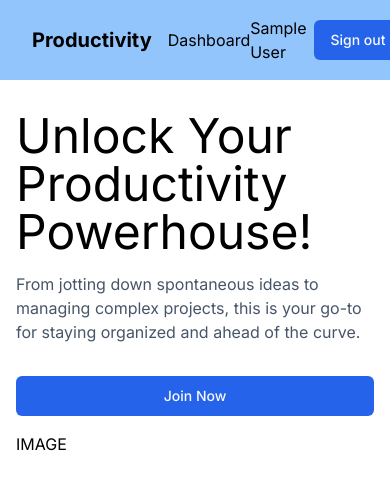
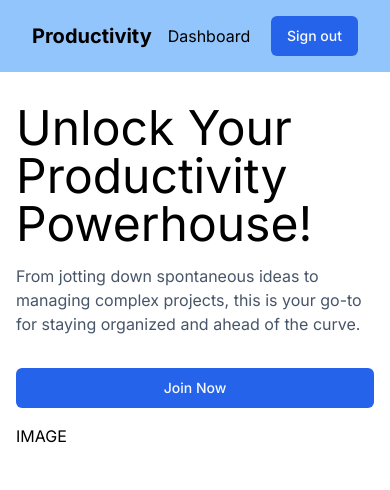
Before and after one commit to trevorphilbrick/productivity-app, a Next.js app: page / in a window 390 px wide. Shown: the top 490 px of the page. Built offline with nearby package versions, Linux system fonts and the light colour scheme; no server answers; sample sign-in values are in the browser's storage.

Commit message:
hide name on small screens

```diff
--- a/src/components/ui/navbar.tsx
+++ b/src/components/ui/navbar.tsx
@@ -16,7 +16,9 @@ function Navbar() {
         </Link>
       </div>
       <div className="flex items-center">
-        {session && <p className="mr-2">{session.user?.name}</p>}
+        {session && (
+          <p className="mr-2 hidden md:inline">{session.user?.name}</p>
+        )}
         <SignInOutButton />
       </div>
     </nav>
```
